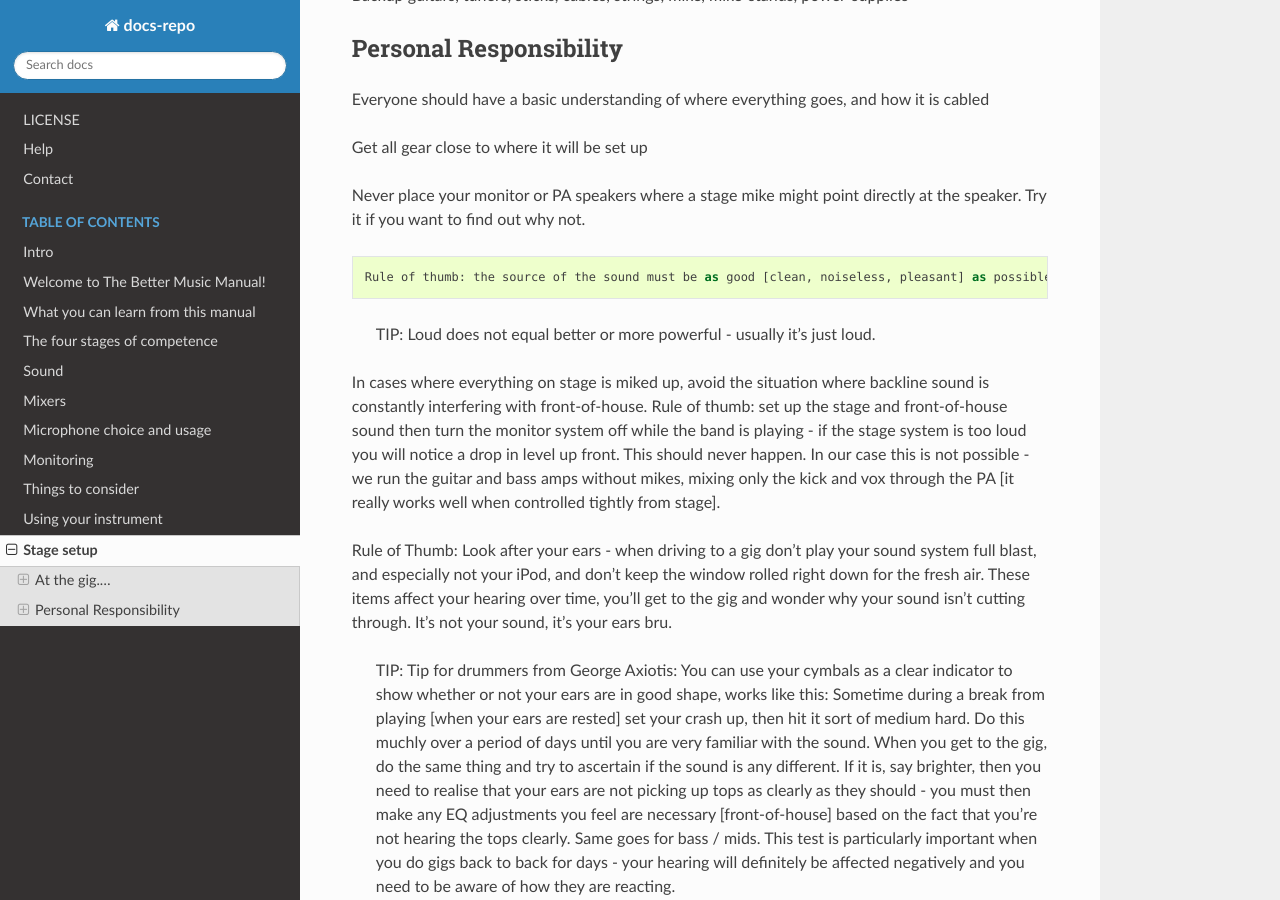
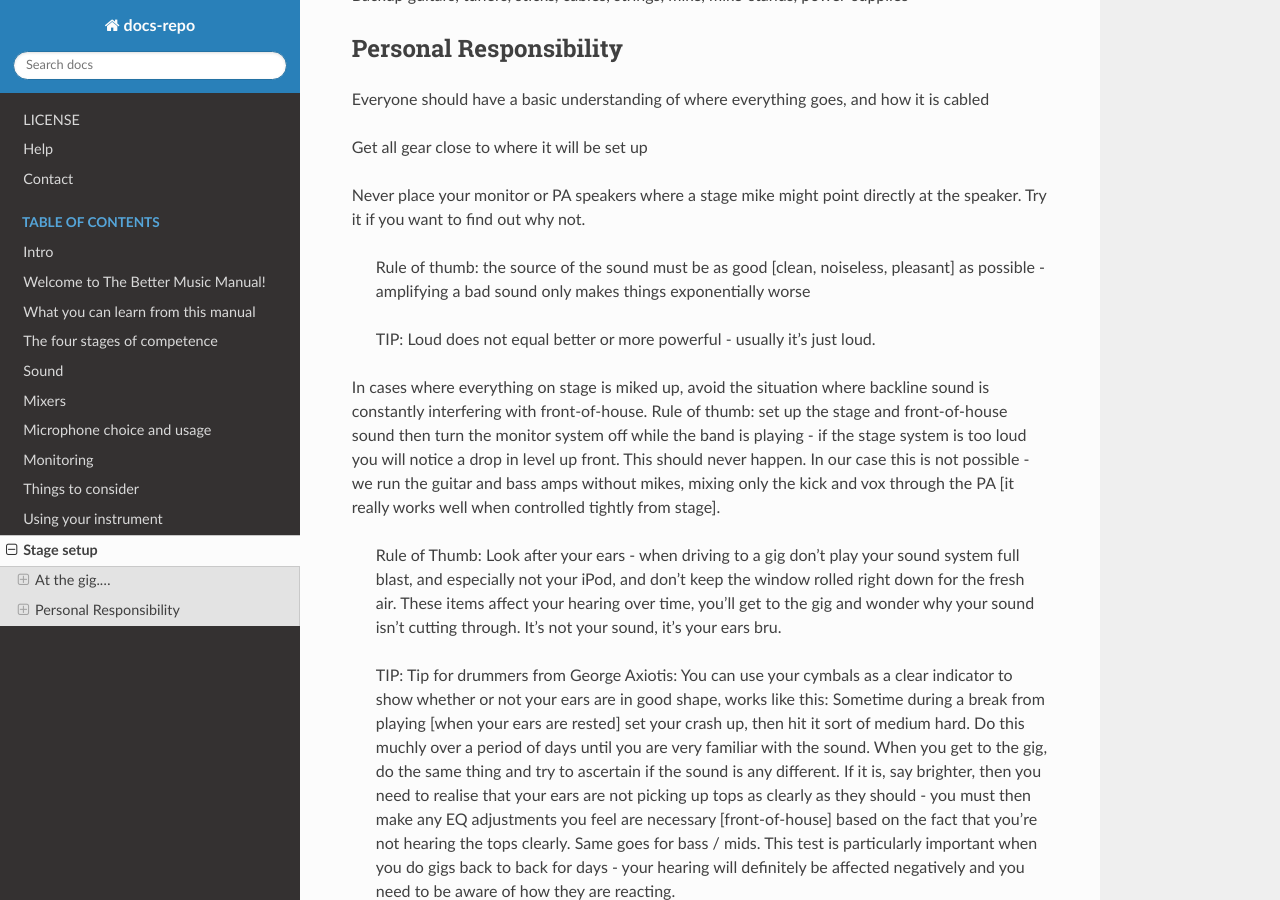
Before and after one commit to flakjakk/docs-repo, a Sphinx documentation site: the page built from docs/source/stage_setup.md, in a window 1280 px wide and 900 px high, scrolled down 2040 px. Built offline with Sphinx 7.4.7 and the Read the Docs theme 2.0.0, drawn with Linux system fonts in a browser that asks for light colours.

Commit message:
Update stage_setup.md

````diff
--- a/docs/source/stage_setup.md
+++ b/docs/source/stage_setup.md
@@ -61,15 +61,13 @@ Everyone should have a basic understanding of where everything goes, and how it
 Get all gear close to where it will be set up
 
 Never place your monitor or PA speakers where a stage mike might point directly at the speaker. Try it if you want to find out why not.
-```
-Rule of thumb: the source of the sound must be as good [clean, noiseless, pleasant] as possible - amplifying a bad sound only makes things exponentially worse
-```
+> Rule of thumb: the source of the sound must be as good [clean, noiseless, pleasant] as possible - amplifying a bad sound only makes things exponentially worse
 
 > TIP: Loud does not equal better or more powerful - usually it's just loud.
 
 In cases where everything on stage is miked up, avoid the situation where backline sound is constantly interfering with front-of-house. Rule of thumb: set up the stage and front-of-house sound then turn the monitor system off while the band is playing - if the stage system is too loud you will notice a drop in level up front. This should never happen. In our case this is not possible - we run the guitar and bass amps without mikes, mixing only the kick and vox through the PA [it really works well when controlled tightly from stage].
 
-Rule of Thumb: Look after your ears - when driving to a gig don't play your sound system full blast, and especially not your iPod, and don't keep the window rolled right down for the fresh air. These items affect your hearing over time, you'll get to the gig and wonder why your sound isn't cutting through. It's not your sound, it's your ears bru.
+> Rule of Thumb: Look after your ears - when driving to a gig don't play your sound system full blast, and especially not your iPod, and don't keep the window rolled right down for the fresh air. These items affect your hearing over time, you'll get to the gig and wonder why your sound isn't cutting through. It's not your sound, it's your ears bru.
 
 > TIP: Tip for drummers from George Axiotis: You can use your cymbals as a clear indicator to show whether or not your ears are in good shape, works like this: Sometime during a break from playing [when your ears are rested] set your crash up, then hit it sort of medium hard. Do this muchly over a period of days until you are very familiar with the sound. When you get to the gig, do the same thing and try to ascertain if the sound is any different. If it is, say brighter, then you need to realise that your ears are not picking up tops as clearly as they should - you must then make any EQ adjustments you feel are necessary [front-of-house] based on the fact that you're not hearing the tops clearly. Same goes for bass / mids. This test is particularly important when you do gigs back to back for days - your hearing will definitely be affected negatively and you need to be aware of how they are reacting.
 
````
